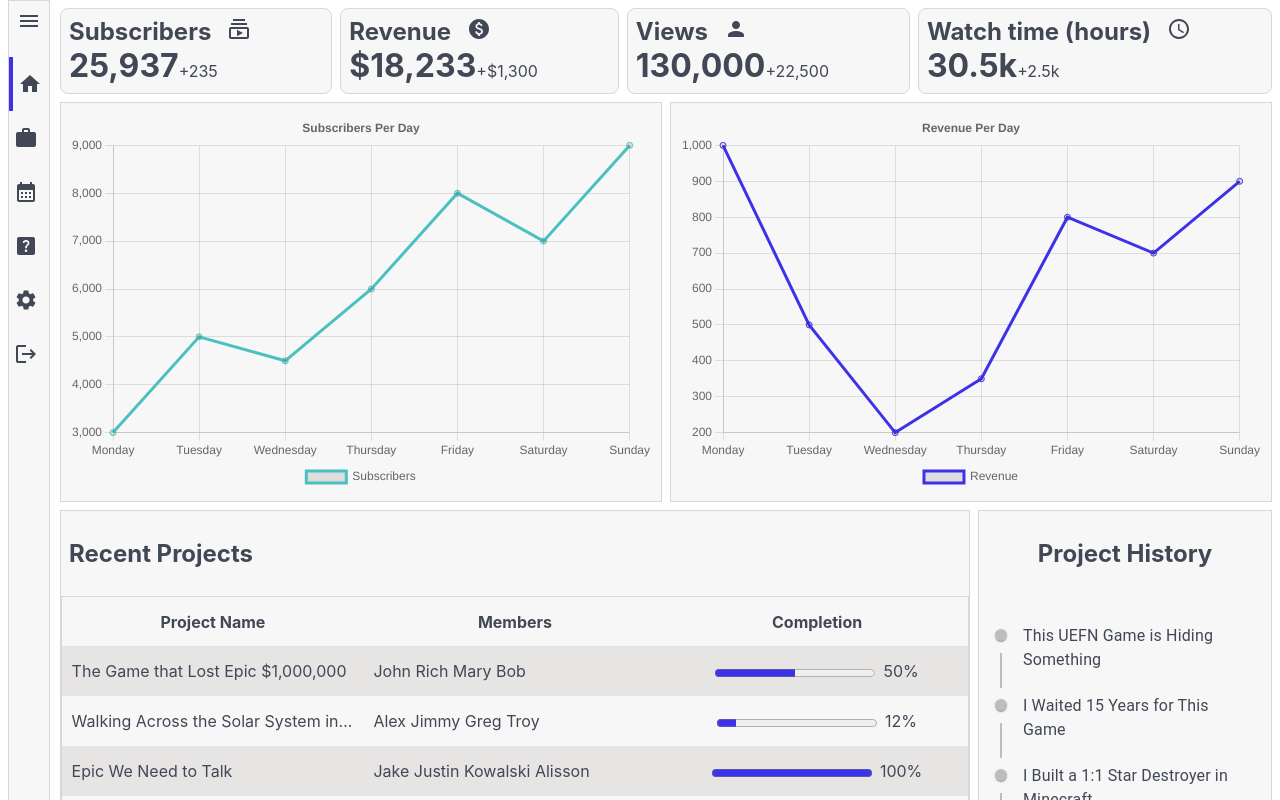
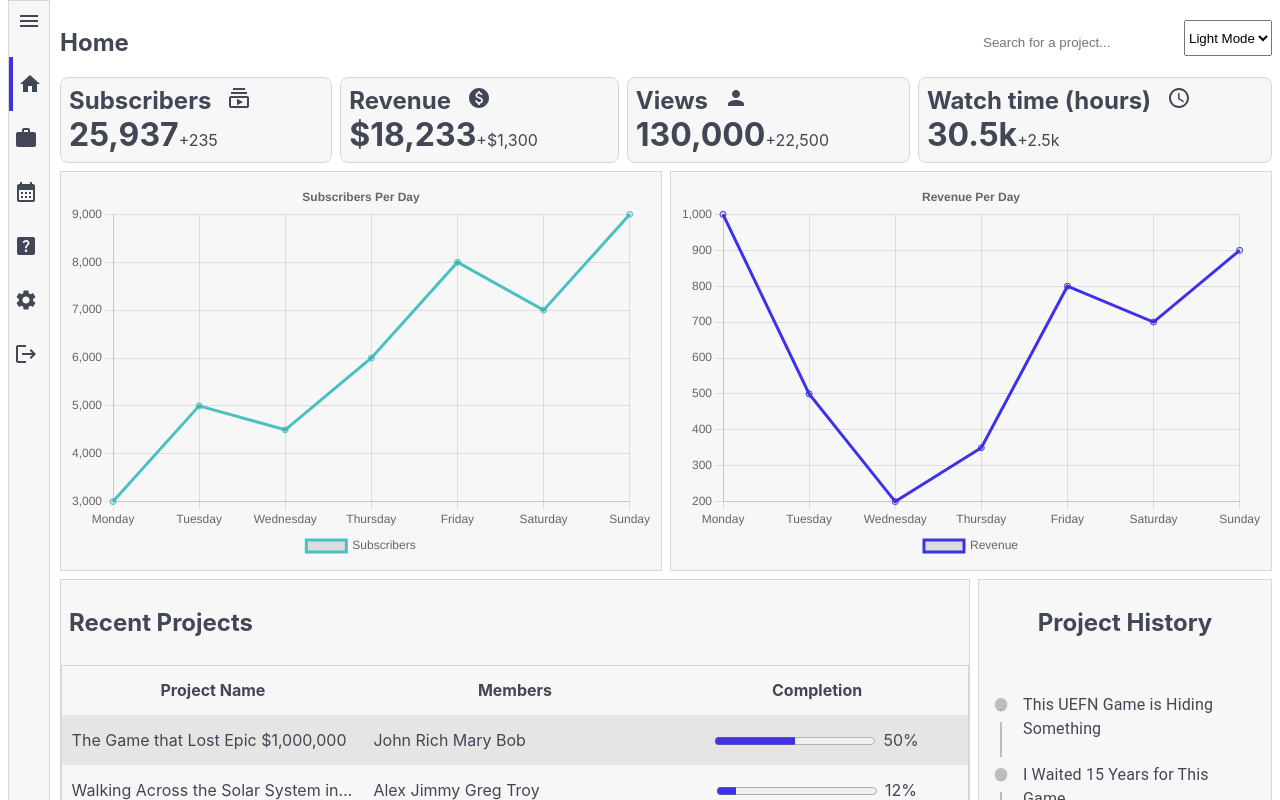
Before and after one commit to itsJustZigg/react-youtube-dashboard, a React (Vite) app: page / in a window 1280 px wide. Shown: the top 800 px of the page. Built offline with nearby package versions, Linux system fonts and the light colour scheme.

Commit message:
added searchbar for searching through old projects

```diff
--- a/src/App.css
+++ b/src/App.css
@@ -44,6 +44,29 @@
     grid-template-columns: 1fr;
 }
 
+.header{
+    display: grid;
+    align-items: center;
+    container-type: inline-size;
+    padding-left: 52px;
+    min-width: 0;
+    grid-template-columns: 1fr max-content max-content;
+}
+
+.searchbar{
+    justify-self: end;
+}
+
+.searchbar > *{
+    height: 26px;
+    margin: 0 var(--spacing-sm) 0 var(--spacing-sm);
+}
+
+.searchbar > input{
+    padding: 0 var(--spacing-sm) 0 var(--spacing-sm);
+    border: 0;
+    border-radius: 12px;
+}
 .home{
     min-width: 0;
     padding-left: 52px;
@@ -55,6 +78,15 @@
     grid-template-columns: minmax(0, 2fr) minmax(0, 1fr);
     column-gap: var(--spacing-sm);
     padding-left: 52px;
+}
+
+.theme-selector{
+    min-width: 0;
+    max-width: 100px;
+    justify-self: end;
+    margin-bottom: var(--spacing-sm);
+    height: 36px;
+    margin-left: var(--spacing-sm);
 }
 
 .sidebar-open{
--- a/src/App.jsx
+++ b/src/App.jsx
@@ -1,13 +1,15 @@
 import { useState } from 'react'
 import './App.css'
 import Sidebar from './components/sidebar'
+import Header from './components/header'
+import ThemeSelector from './components/themeSelector'
 import Home from './pages/home'
 import Projects from './pages/projects'
 import Calendar from './pages/calendar'
 
 function App() {
 
-  const [currentPage, setCurrentPage] = useState("home")
+  const [currentPage, setCurrentPage] = useState("Home")
 
   function handleSidebarClick(page){
     setCurrentPage(page)
@@ -17,11 +19,12 @@ function App() {
 
   return (
     <>
+      <Header pageHeader={currentPage}/>
       <Sidebar currentPage={currentPage}
       handleSidebarClick={handleSidebarClick}/>
-      {currentPage ==="home" && <Home></Home>}
-      {currentPage ==="projects" && <Projects></Projects>}
-      {currentPage ==="calendar" && <Calendar></Calendar>}
+      {currentPage ==="Home" && <Home></Home>}
+      {currentPage ==="Projects" && <Projects></Projects>}
+      {currentPage ==="Calendar" && <Calendar></Calendar>}
     </>
   )
 }
--- /dev/null
+++ b/src/components/header.jsx
@@ -0,0 +1,14 @@
+import SearchBar from "./searchbar";
+import ThemeSelector from "./themeSelector";
+
+
+
+export default function Header({pageHeader}){
+    return (
+        <div className="header">
+            <h2>{pageHeader}</h2>
+            <SearchBar />
+            <ThemeSelector />
+        </div>
+    )
+}
--- /dev/null
+++ b/src/components/searchbar.jsx
@@ -0,0 +1,10 @@
+export default function SearchBar(){
+    return (
+        <div className="searchbar">
+        <input
+        //onChange={}have the projects titles show up under the search bar
+        //as the search gets closer or 'no results found' if nothing turned up
+        type="text" placeholder="Search for a project..."></input>
+        </div>
+    )
+}
--- a/src/components/sidebar.jsx
+++ b/src/components/sidebar.jsx
@@ -36,13 +36,13 @@ export default function Sidebar({currentPage, handleSidebarClick}){
                {sidebarClassName === "sidebar-open" && <h1>YT Project Manager</h1>}<MenuOutlinedIcon onClick={handleSidebarClose}/>
             </div>
         <ul>
-            <div className={currentPage === "home" ? 'sidebar-item-container-selected':'sidebar-item-container'} onClick={() => handleSidebarClick("home")}>
+            <div className={currentPage === "Home" ? 'sidebar-item-container-selected':'sidebar-item-container'} onClick={() => handleSidebarClick("Home")}>
                 <HomeIcon sx={{margin: "15px 5px 15px 5px"}}/>{ sidebarClassName === "sidebar-open" && <SidebarItem title="Home"/> }
             </div>
-            <div className={currentPage === "projects" ? 'sidebar-item-container-selected':'sidebar-item-container'} onClick={() => handleSidebarClick("projects")}>
+            <div className={currentPage === "Projects" ? 'sidebar-item-container-selected':'sidebar-item-container'} onClick={() => handleSidebarClick("Projects")}>
                 <WorkIcon sx={{margin: "15px 5px 15px 5px"}}/>{ sidebarClassName === "sidebar-open" && <SidebarItem handleSidebarClick={handleSidebarClick} title="Projects"/> }
             </div>
-            <div className={currentPage === "calendar" ? 'sidebar-item-container-selected':'sidebar-item-container'} onClick={() => handleSidebarClick("calendar")}>
+            <div className={currentPage === "Calendar" ? 'sidebar-item-container-selected':'sidebar-item-container'} onClick={() => handleSidebarClick("Calendar")}>
                 <CalendarMonthIcon sx={{margin: "15px 5px 15px 5px"}}/>{ sidebarClassName === "sidebar-open" && <SidebarItem handleSidebarClick={handleSidebarClick} title="Calendar"/> }
             </div>
             <div className='sidebar-item-container'>
--- /dev/null
+++ b/src/components/themeSelector.jsx
@@ -0,0 +1,9 @@
+export default function ThemeSelector(){
+    return(
+        <select className="theme-selector">
+            <option>Light Mode</option>
+            <option>Dark Mode</option>
+            <option>OS Default</option>
+        </select>
+    )
+}
```
